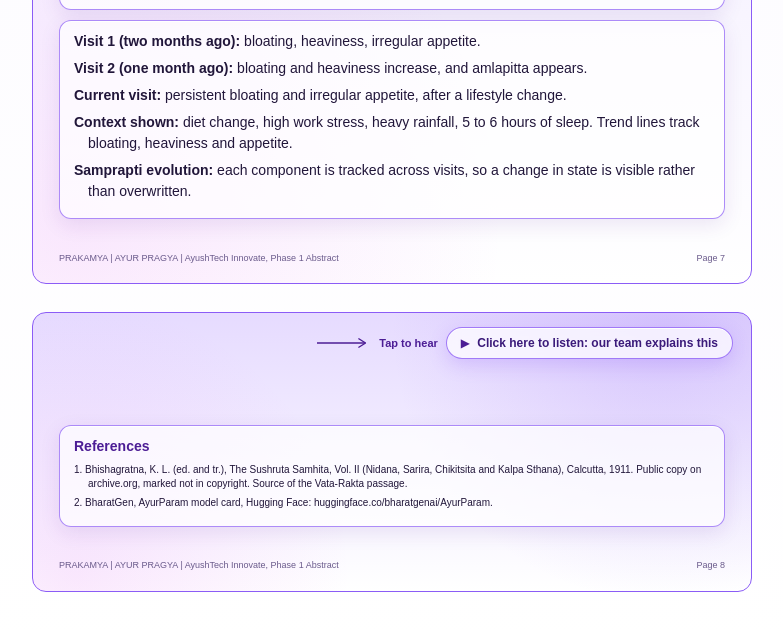
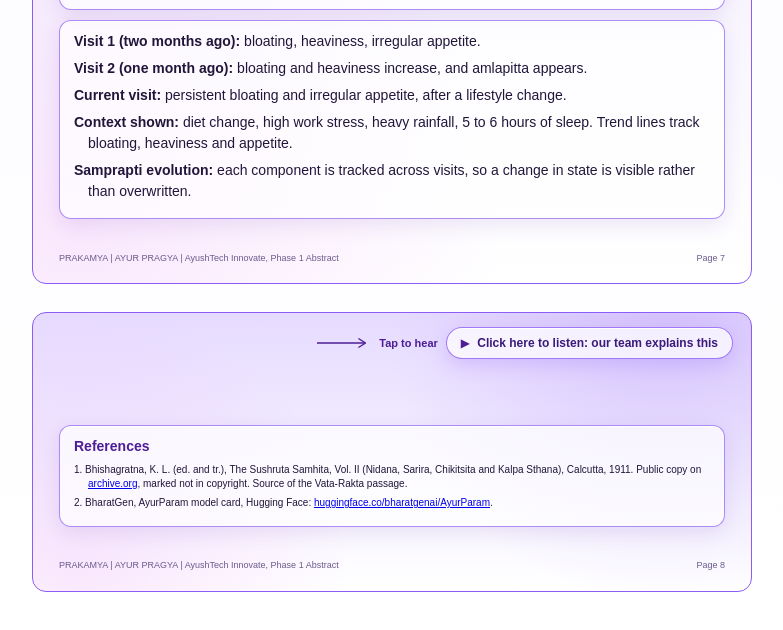
Before and after one commit to adityakalagatoori/PRAKAMYA_AYUR_PRAGYA, a plain HTML site: page docs/index.html in a window 1280 px wide. Shown: the part 7884-8514 px from the top of the page, without its empty margins (248-1031 px from the left). Drawn offline with Linux system fonts and the light colour scheme.

Commit message:
Make reference links clickable on the site

```diff
--- a/docs/index.html
+++ b/docs/index.html
@@ -191,7 +191,7 @@ p { margin:0 0 6px; }
 <section class="page" id="page8">
   <div class="topbar"><button class="listen" data-key="p8" aria-label="Listen to page 8"><svg class="arr" viewBox="0 0 60 12" aria-hidden="true"><path d="M0 6 H54" /><path d="M54 6 L46 1 M54 6 L46 11" /></svg><span class="tap">Tap to hear</span><span class="pill"><span class="play">&#9654;</span> Click here to listen: our team explains this</span></button><div class="ctl"><div class="player" data-key="p8" hidden><span class="t cur">0:00</span><div class="bar"><div class="fill"></div></div><span class="t left">-0:00</span><div class="speeds"><button type="button" data-rate="1" class="on">1&times;</button><button type="button" data-rate="1.5">1.5&times;</button><button type="button" data-rate="2">2&times;</button></div></div><p class="note voice" data-key="p8" hidden>Voice note to be added.</p></div></div>
   <div class="content">
-<div class="glass refs"><h2>References</h2><p class="ref">1. Bhishagratna, K. L. (ed. and tr.), The Sushruta Samhita, Vol. II (Nidana, Sarira, Chikitsita and Kalpa Sthana), Calcutta, 1911. Public copy on archive.org, marked not in copyright. Source of the Vata-Rakta passage.</p><p class="ref">2. BharatGen, AyurParam model card, Hugging Face: huggingface.co/bharatgenai/AyurParam.</p></div>
+<div class="glass refs"><h2>References</h2><p class="ref">1. Bhishagratna, K. L. (ed. and tr.), The Sushruta Samhita, Vol. II (Nidana, Sarira, Chikitsita and Kalpa Sthana), Calcutta, 1911. Public copy on <a href="https://archive.org/details/englishtranslati00susruoft" target="_blank" rel="noopener">archive.org</a>, marked not in copyright. Source of the Vata-Rakta passage.</p><p class="ref">2. BharatGen, AyurParam model card, Hugging Face: <a href="https://huggingface.co/bharatgenai/AyurParam" target="_blank" rel="noopener">huggingface.co/bharatgenai/AyurParam</a>.</p></div>
   </div>
   <div class="foot"><span>PRAKAMYA | AYUR PRAGYA | AyushTech Innovate, Phase 1 Abstract</span><span>Page 8</span></div>
   <audio id="a-p8" preload="none" src="audio/page-8.mp3"></audio>
```
